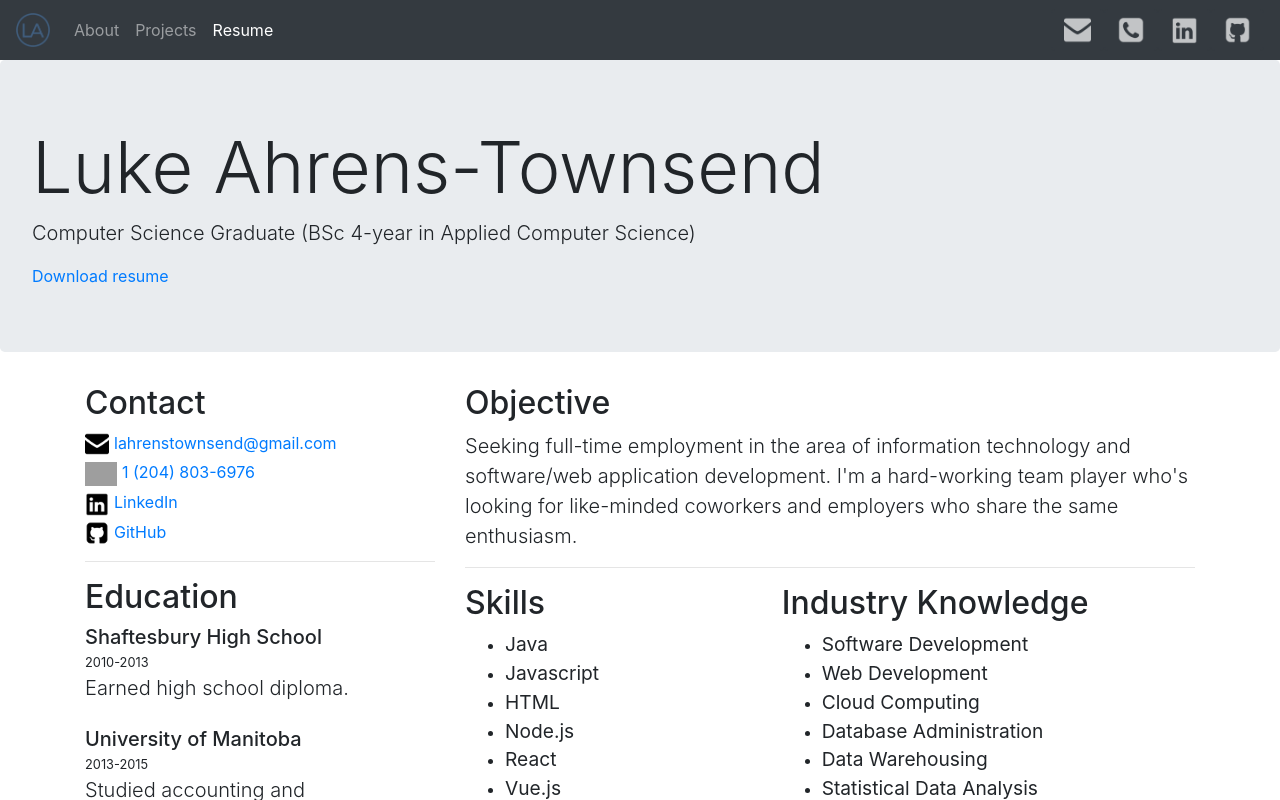
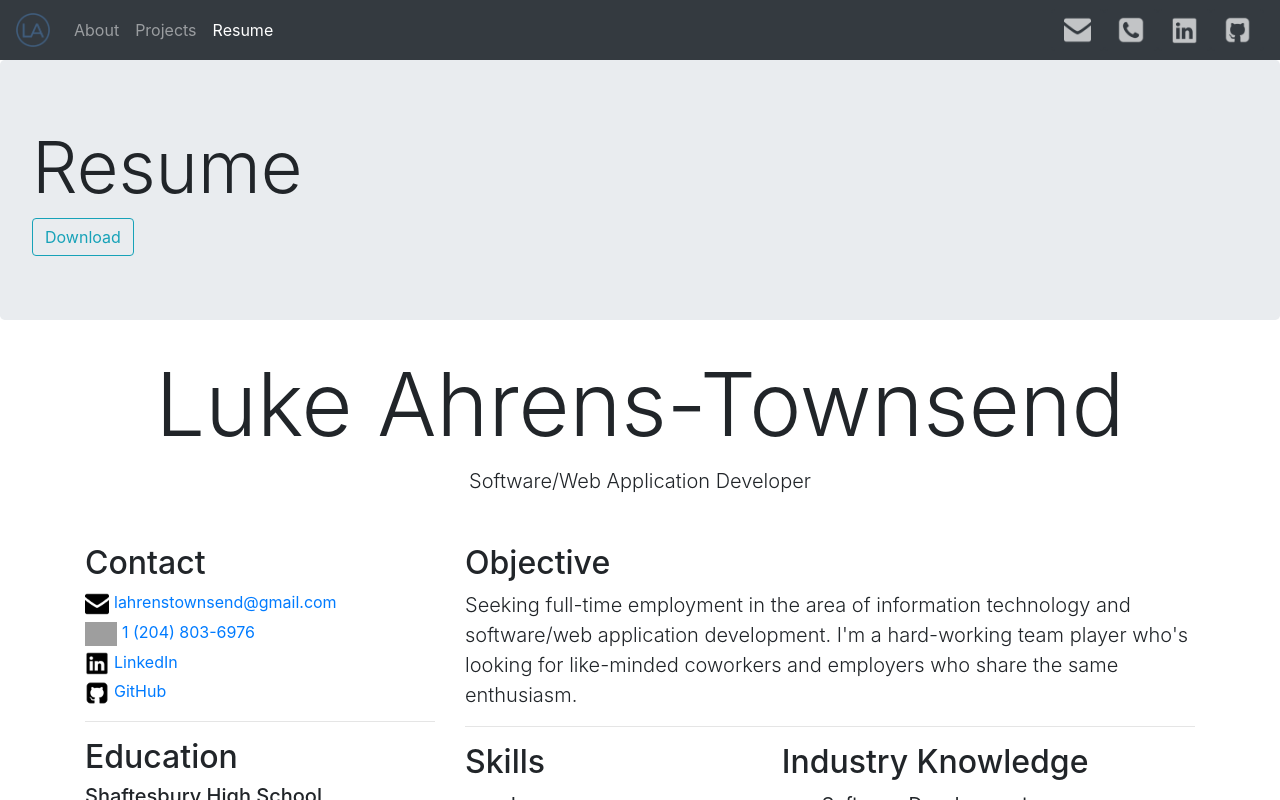
Before and after one commit to LukeAhrensTownsend/LukeAhrensTownsend.github.io, a Vue app: page /#/resume in a window 1280 px wide. Shown: the top 800 px of the page. Built offline with nearby package versions, Linux system fonts and the light colour scheme; no server answers; grey boxes are pictures that could not be loaded; what vue-head would draw is missing.

Commit message:
Edit resume download link

```diff
--- a/src/views/Resume.vue
+++ b/src/views/Resume.vue
@@ -1,12 +1,13 @@
 <template>
   <div>
     <b-jumbotron
-      header="Luke Ahrens-Townsend"
-      lead="Computer Science Graduate (BSc 4-year in Applied Computer Science)"
+      header="Resume"
     >
-      <b-link variant="primary" href="@/assets/resume.pdf" download>Download resume</b-link>
+      <b-button variant="outline-info" href="<%= BASE_URL %>resume.pdf" download>Download</b-button>
     </b-jumbotron>
     <b-container>
+      <h1 class="display-2 text-center">Luke Ahrens-Townsend</h1>
+      <div class="lead text-center mb-5">Software/Web Application Developer</div>
       <b-row>
         <b-col md="4">
           <h2>Contact</h2>
```
